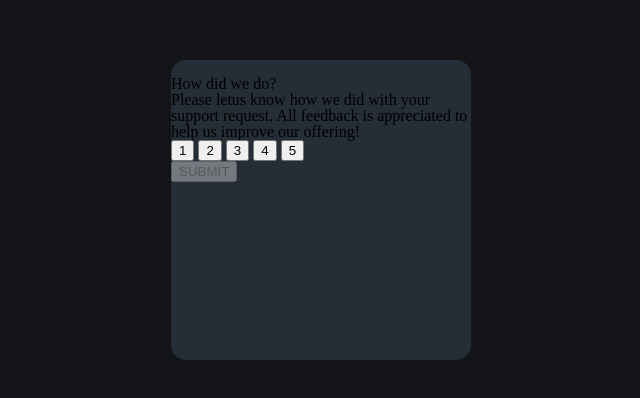
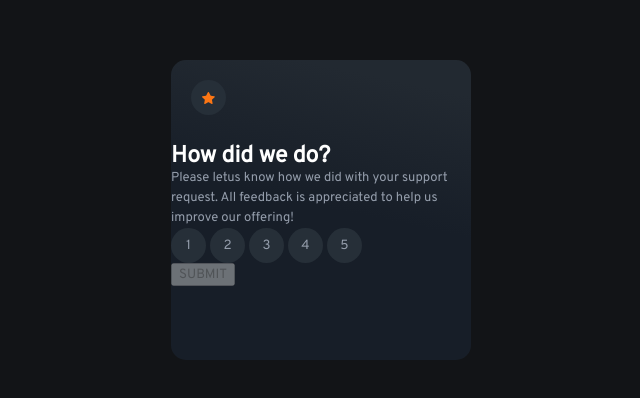
Before and after one commit to pedroaaugusto/interactive-rating-component, a plain HTML site: page index.html in a window 1280 px wide. Shown: the part 190-588 px from the top of the page, without its empty margins (319-959 px from the left). Drawn offline with Linux system fonts and the light colour scheme.

Commit message:
Alterações no style da pagina + Alterações corpo do HTML

```diff
--- a/css/style.css
+++ b/css/style.css
@@ -1,4 +1,5 @@
-
+@import url('https://fonts.googleapis.com/css2?family=Overpass:ital,wght@0,400;1,700&display=swap');
+/* font-family: 'Overpass', sans-serif; */
 
 body{
     display: flex;
@@ -14,13 +15,68 @@ body{
     width: 300px;
     height: 300px;
     margin: 10px;
-    background-color: hsl(213, 19%, 18%);
+    background: rgb(34,41,49);
+    background: linear-gradient(192deg, rgba(34,41,49,1) 10%, rgba(23,30,40,1) 49%);
     border-radius: 5%;
 }
+
+h1, p, button{
+    font-family: 'Overpass', sans-serif;
+}
+
+h1{
+    font-size: 23px;
+    font-weight: 700;
+    color: hsl(0, 0%, 100%);
+}
+
+p{
+    font-size: 13px;
+    font-weight: 400;
+    color: hsl(217, 12%, 63%);
+    line-height: 20px;
+}
+
+/* começo style box-1 */
 
 .box-1{
     display: block;
 }
+
+.box-img-star{
+    display: flex;
+    justify-content: center;
+    align-items: center;
+    width: 35px;
+    height: 35px;
+    background-color: rgb(38,47,56);
+    border-radius: 20px;
+    margin: 20px auto 30px 20px;
+}
+
+.star{
+    max-width: 15px;
+    max-height: 12px;
+}
+
+.bts-suporte > button{
+    width: 35px;
+    height: 35px;
+    background-color: rgb(38,47,56);
+    color: hsl(217, 12%, 63%);
+    border: none;
+    border-radius: 20px;
+}
+
+/* fim style box-1 */
+
+/* começo style box-2 */
+
+.box-2{
+    display: none;
+}
+
+/* fim style box-2 */
 
 @media (max-width:310px),(max-height:310px){
 
@@ -30,7 +86,3 @@ body{
         margin: 10px;
     }
 }
-
-.box-2{
-    display: none;
-}
--- a/index.html
+++ b/index.html
@@ -12,8 +12,8 @@
 
     <div class="box">
         <section class="box-1">
-            <figure>
-                <img id="star" href="img/icon-star.svg">
+            <figure class="box-img-star">
+                <img class="star" src="img/icon-star.svg">
             </figure>
 
             <article>
@@ -23,7 +23,7 @@
 
             <section>
 
-                <div>
+                <div class="bts-suporte">
                     <button class="bt-suporte">1</button>
                     <button class="bt-suporte">2</button>
                     <button class="bt-suporte">3</button>
@@ -39,7 +39,17 @@
         </section>
 
         <section class="box-2">
+
+            <figure class="box-img-thanks">
+                <img id="thanks" src="img/illustration-thank-you.svg">
+            </figure>
+
             <p>You selected <span id="n-selecionado"></span> out of 5</p>
+
+            <article>
+                <h1>Thank you!</h1>
+                <p>We appreciate you taking the time to give a rating. If you ever need more support, don`t hesitate to get in touch!</p>
+            </article>
         </section>
     </div>
 
```
